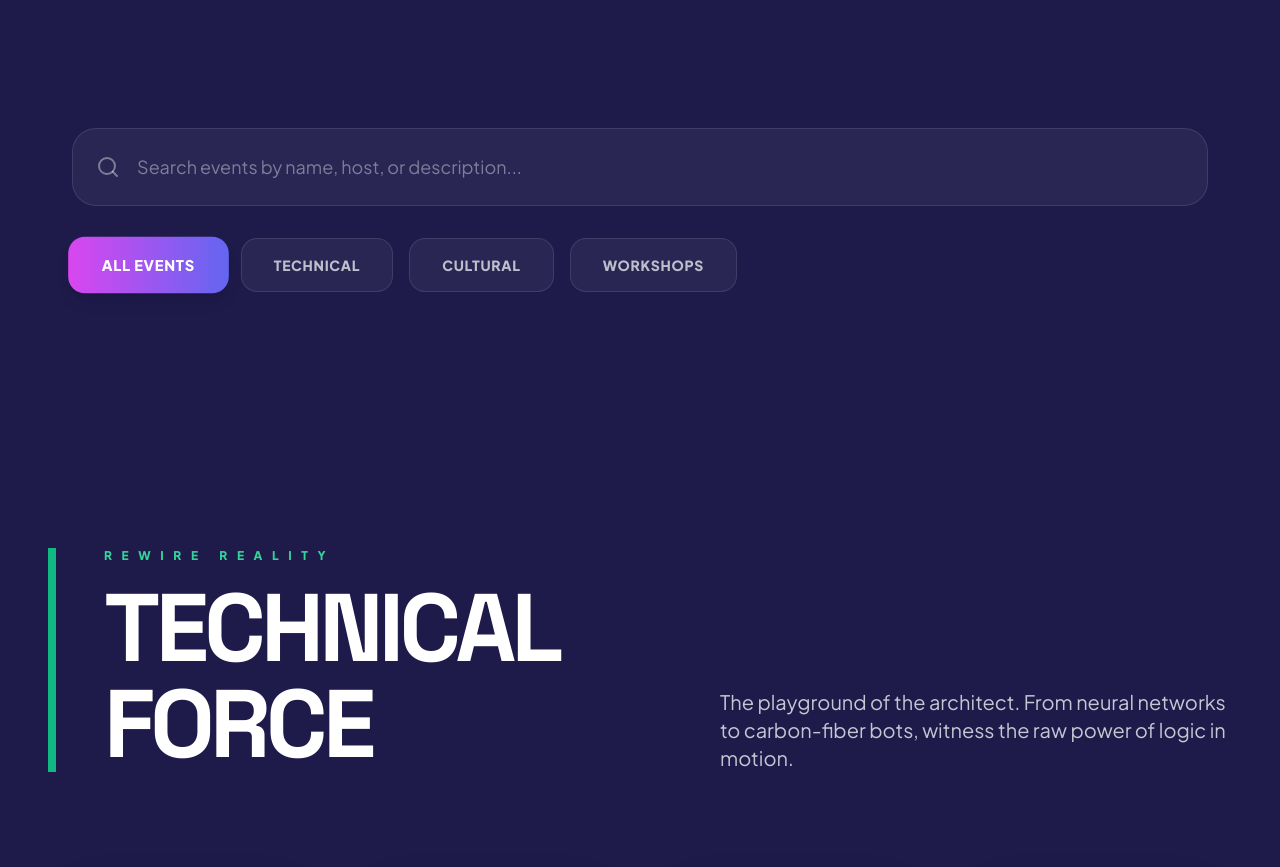
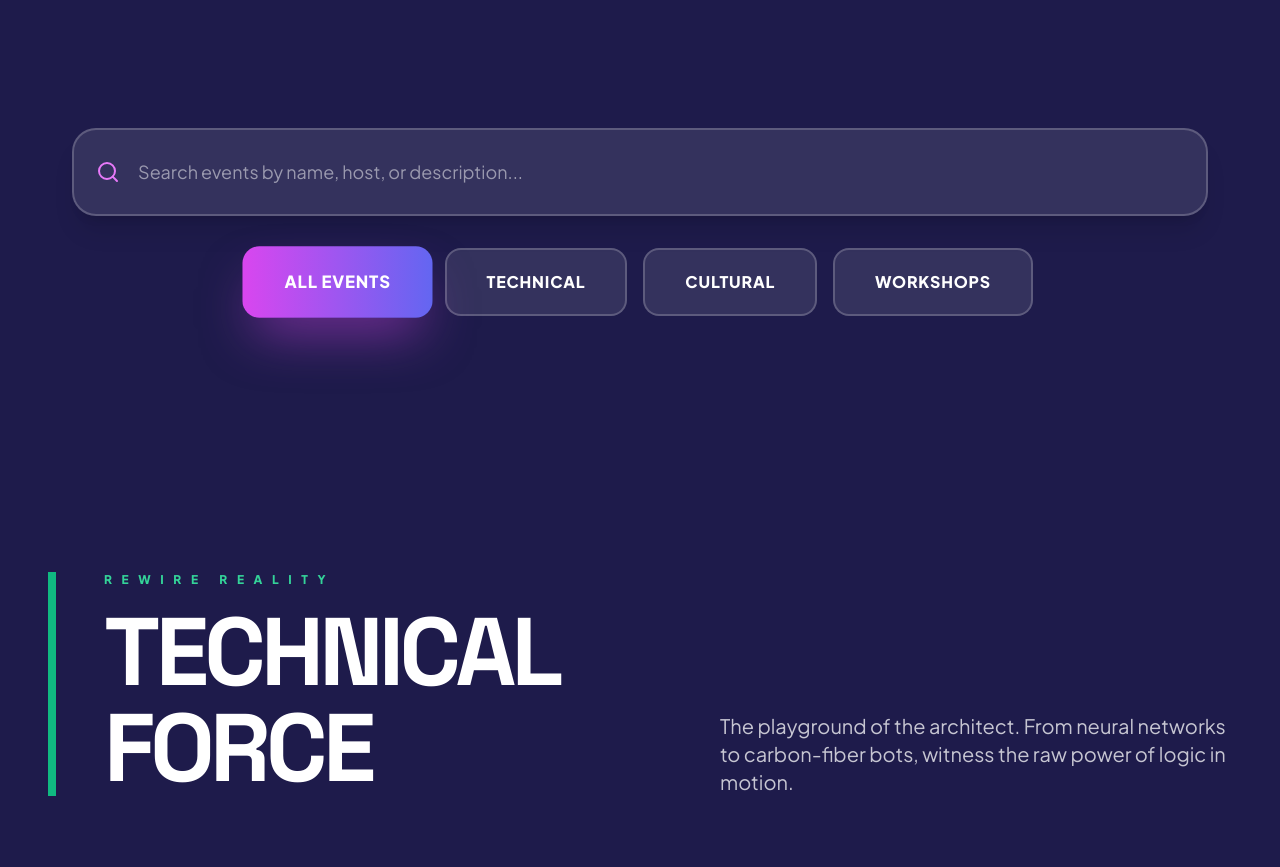
Before and after one commit to NavyasreeBalu/BVRITH_Synergia, a React (Vite) app: page / in a window 1280 px wide. Shown: the part 1840-2707 px from the top of the page. Built offline with nearby package versions, Linux system fonts and the light colour scheme; grey boxes are pictures that could not be loaded.

Commit message:
fix: Improve transition and search visibility

```diff
--- a/App.tsx
+++ b/App.tsx
@@ -11,12 +11,12 @@ const App: React.FC = () => {
   const { scrollYProgress } = useScroll();
   const prefersReducedMotion = window.matchMedia('(prefers-reduced-motion: reduce)').matches;
 
-  const portalY = useTransform(scrollYProgress, [0.05, 0.25], prefersReducedMotion ? [0, 0] : [800, 0]);
-  const portalScale = useTransform(scrollYProgress, [0.05, 0.25], prefersReducedMotion ? [1, 1] : [0.85, 1]);
+  const portalY = useTransform(scrollYProgress, [0.05, 0.35], prefersReducedMotion ? [0, 0] : [600, 0]);
+  const portalScale = useTransform(scrollYProgress, [0.05, 0.35], prefersReducedMotion ? [1, 1] : [0.9, 1]);
 
   const realmBg = useTransform(
     scrollYProgress,
-    [0.4, 0.6, 0.8, 1],
+    [0.3, 0.5, 0.7, 0.9],
     ["#1e1b4b", "#312e81", "#701a75", "#020617"] // Adjusted for slightly higher luminance in transition phases
   );
 
--- a/components/EventSearch.tsx
+++ b/components/EventSearch.tsx
@@ -27,22 +27,22 @@ const EventSearch: React.FC<EventSearchProps> = ({
     <motion.div
       initial={{ opacity: 0, y: 20 }}
       animate={{ opacity: 1, y: 0 }}
-      className="max-w-7xl mx-auto px-4 md:px-6 mb-12 md:mb-20"
+      className="max-w-7xl mx-auto px-4 md:px-6 mb-16 md:mb-24"
     >
       {/* Search Bar */}
       <div className="relative mb-6 md:mb-8">
-        <Search className="absolute left-4 md:left-6 top-1/2 -translate-y-1/2 w-5 h-5 md:w-6 md:h-6 text-white/40" />
+        <Search className="absolute left-4 md:left-6 top-1/2 -translate-y-1/2 w-5 h-5 md:w-6 md:h-6 text-fuchsia-400" />
         <input
           type="text"
           placeholder="Search events by name, host, or description..."
           value={searchQuery}
           onChange={(e) => onSearch(e.target.value)}
-          className="w-full pl-12 md:pl-16 pr-12 md:pr-16 py-4 md:py-6 rounded-2xl md:rounded-3xl bg-white/5 border border-white/10 text-white placeholder:text-white/40 focus:outline-none focus:ring-2 focus:ring-fuchsia-400 focus:border-transparent transition-all text-base md:text-lg"
+          className="w-full pl-12 md:pl-16 pr-12 md:pr-16 py-5 md:py-7 rounded-2xl md:rounded-3xl bg-white/10 border-2 border-white/20 text-white placeholder:text-white/50 focus:outline-none focus:ring-2 focus:ring-fuchsia-400 focus:border-fuchsia-400 focus:bg-white/15 transition-all text-base md:text-lg font-medium shadow-xl"
         />
         {searchQuery && (
           <button
             onClick={() => onSearch('')}
-            className="absolute right-4 md:right-6 top-1/2 -translate-y-1/2 w-8 h-8 rounded-full bg-white/10 hover:bg-white/20 flex items-center justify-center transition-all"
+            className="absolute right-4 md:right-6 top-1/2 -translate-y-1/2 w-8 h-8 rounded-full bg-white/20 hover:bg-white/30 flex items-center justify-center transition-all"
             aria-label="Clear search"
           >
             <X className="w-4 h-4 text-white" />
@@ -51,15 +51,15 @@ const EventSearch: React.FC<EventSearchProps> = ({
       </div>
 
       {/* Category Filters */}
-      <div className="flex flex-wrap gap-3 md:gap-4">
+      <div className="flex flex-wrap gap-3 md:gap-4 justify-center">
         {categories.map((cat) => (
           <button
             key={cat.value}
             onClick={() => onFilterCategory(cat.value as EventCategory | 'all')}
-            className={`px-6 md:px-8 py-3 md:py-4 rounded-xl md:rounded-2xl font-black text-xs md:text-sm uppercase tracking-wider transition-all ${
+            className={`px-6 md:px-10 py-3 md:py-5 rounded-xl md:rounded-2xl font-black text-sm md:text-base uppercase tracking-wider transition-all ${
               activeCategory === cat.value
-                ? 'bg-gradient-to-r from-fuchsia-500 to-indigo-500 text-white shadow-lg scale-105'
-                : 'bg-white/5 border border-white/10 text-white/70 hover:bg-white/10 hover:text-white'
+                ? 'bg-gradient-to-r from-fuchsia-500 to-indigo-500 text-white shadow-2xl shadow-fuchsia-500/50 scale-105'
+                : 'bg-white/10 border-2 border-white/20 text-white hover:bg-white/20 hover:border-white/30 hover:scale-105'
             }`}
           >
             {cat.label}
```
